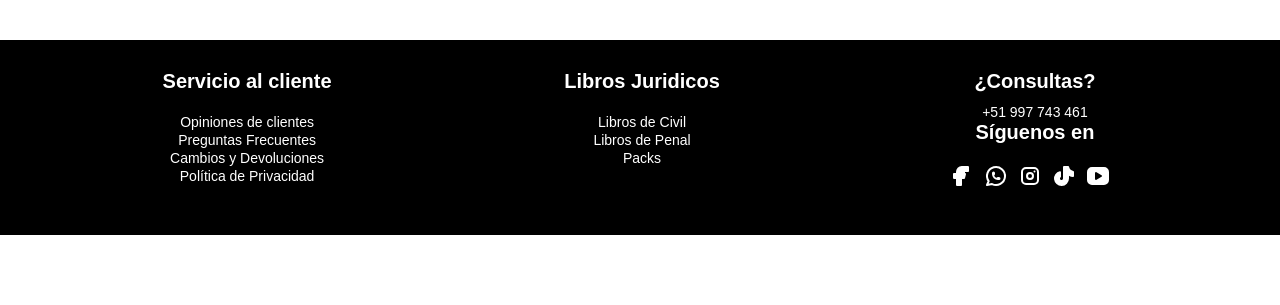
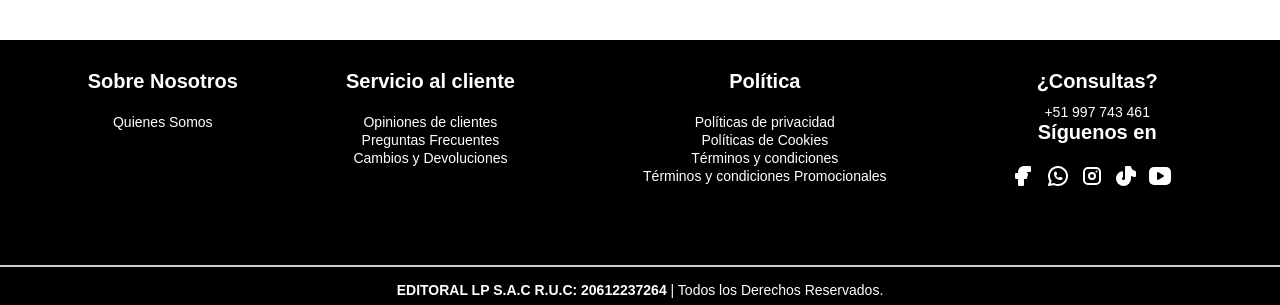
Before and after one commit to Braynin/LP, a React (Vite) app in the folder virtual-store/: page / in a window 1280 px wide. Shown: the part 4686-4991 px from the top of the page. Before the commit the page ends 4921 px from the top, so only its background shows below. Built offline with nearby package versions, Linux system fonts and the light colour scheme.

Commit message:
agregando vistas al footer

```diff
--- a/virtual-store/src/assets/FooterOptions.js
+++ b/virtual-store/src/assets/FooterOptions.js
@@ -2,33 +2,41 @@
 class footerOption {
   constructor(title, option1, option2, option3, option4) {
     this.title = title;
-    this.option1 = option1;
-    this.option2 = option2;
-    this.option3 = option3;
-    this.option4 = option4;
+    this.option1 = option1 || ["", "#"];
+    this.option2 = option2 || ["", "#"];
+    this.option3 = option3 || ["", "#"];
+    this.option4 = option4 || ["", "#"];
   }
 }
 
 /*Objects*/
-
 const footerOption1 = new footerOption(
+  "Sobre Nosotros",
+  ["Quienes Somos", "/quienes-somos"],
+  ["", "#"],
+  ["", "#"],
+  ["", "#"]
+);
+const footerOption2 = new footerOption(
   "Servicio al cliente",
-  ["Opiniones de clientes", "#"],
-  ["Preguntas Frecuentes", "#"],
-  ["Cambios y Devoluciones", "#"],
-  ["Política de Privacidad", "#"]
+  ["Opiniones de clientes", "/opiniones-de-clientes"],
+  ["Preguntas Frecuentes", "/preguntas-frecuentes"],
+  ["Cambios y Devoluciones", "/cambios-y-devoluciones"]
 );
-
-const footerOption2 = new footerOption(
-  "Libros Juridicos",
-  ["Libros de Civil", "#"],
-  ["Libros de Penal", "#"],
-  ["Packs", "#"],
-  ["", ""]
+const footerOption3 = new footerOption(
+  "Política",
+  ["Políticas de privacidad", "/politicas-de-privacidad"],
+  ["Políticas de Cookies", "/politicas-de-cookies"],
+  ["Términos y condiciones", "/terminos-y-condiciones"],
+  [
+    "Términos y condiciones Promocionales",
+    "/terminos-y-condiciones-promocionales",
+  ],
+  ["Recojo en tienda", "/recojo-en-tienda"]
 );
 
 /*Array*/
 
-const arrayFooterOptions = [footerOption1, footerOption2];
+const arrayFooterOptions = [footerOption1, footerOption2, footerOption3];
 
 export default arrayFooterOptions;
--- a/virtual-store/src/components/Footer.module.css
+++ b/virtual-store/src/components/Footer.module.css
@@ -41,3 +41,20 @@
   text-decoration: none;
   color: white;
 }
+.footer-ruc {
+  width: 100%;
+  margin-top: 30px;
+  padding-top: 15px;
+  border-top: 2px solid #ccc; /* Border top for footer ruc */
+  text-align: center;
+  padding-bottom: 10px;
+}
+
+.ruc {
+  font-size: 14px;
+  color: white;
+}
+
+.ruc-text {
+  font-weight: 800; /* Negrita para el texto RUC */
+}
--- a/virtual-store/src/components/Footer.tsx
+++ b/virtual-store/src/components/Footer.tsx
@@ -20,6 +20,11 @@ function Footer() {
           </ul>
         </div>
       </div>
+      <div className={styles["footer-ruc"]}>
+          <h2 className={styles["ruc"]}>
+            <span className={styles["ruc-text"]}> EDITORAL LP S.A.C R.U.C: 20612237264</span> | Todos los Derechos Reservados.
+          </h2>
+        </div>
     </>
   );
 }
--- a/virtual-store/src/components/FooterSection.tsx
+++ b/virtual-store/src/components/FooterSection.tsx
@@ -1,3 +1,4 @@
+import { Link } from "react-router-dom";
 import styles from "./FooterSection.module.css";
 import arrayFooterOptions from "../assets/FooterOptions";
 
@@ -6,24 +7,24 @@ const createFooterSection = (option: any) => (
     <h4 className={styles["footer-title"]}>{option.title}</h4>
     <ul className={styles["footer-options"]}>
       <li>
-        <a className={styles["footer-option"]} href={option.option1[1]}>
+        <Link className={styles["footer-option"]} to={option.option1[1]}>
           {option.option1[0]}
-        </a>
+        </Link>
       </li>
       <li>
-        <a className={styles["footer-option"]} href={option.option2[1]}>
+        <Link className={styles["footer-option"]} to={option.option2[1]}>
           {option.option2[0]}
-        </a>
+        </Link>
       </li>
       <li>
-        <a className={styles["footer-option"]} href={option.option3[1]}>
+        <Link className={styles["footer-option"]} to={option.option3[1]}>
           {option.option3[0]}
-        </a>
+        </Link>
       </li>
       <li>
-        <a className={styles["footer-option"]} href={option.option4[1]}>
+        <Link className={styles["footer-option"]} to={option.option4[1]}>
           {option.option4[0]}
-        </a>
+        </Link>
       </li>
     </ul>
   </div>
```
